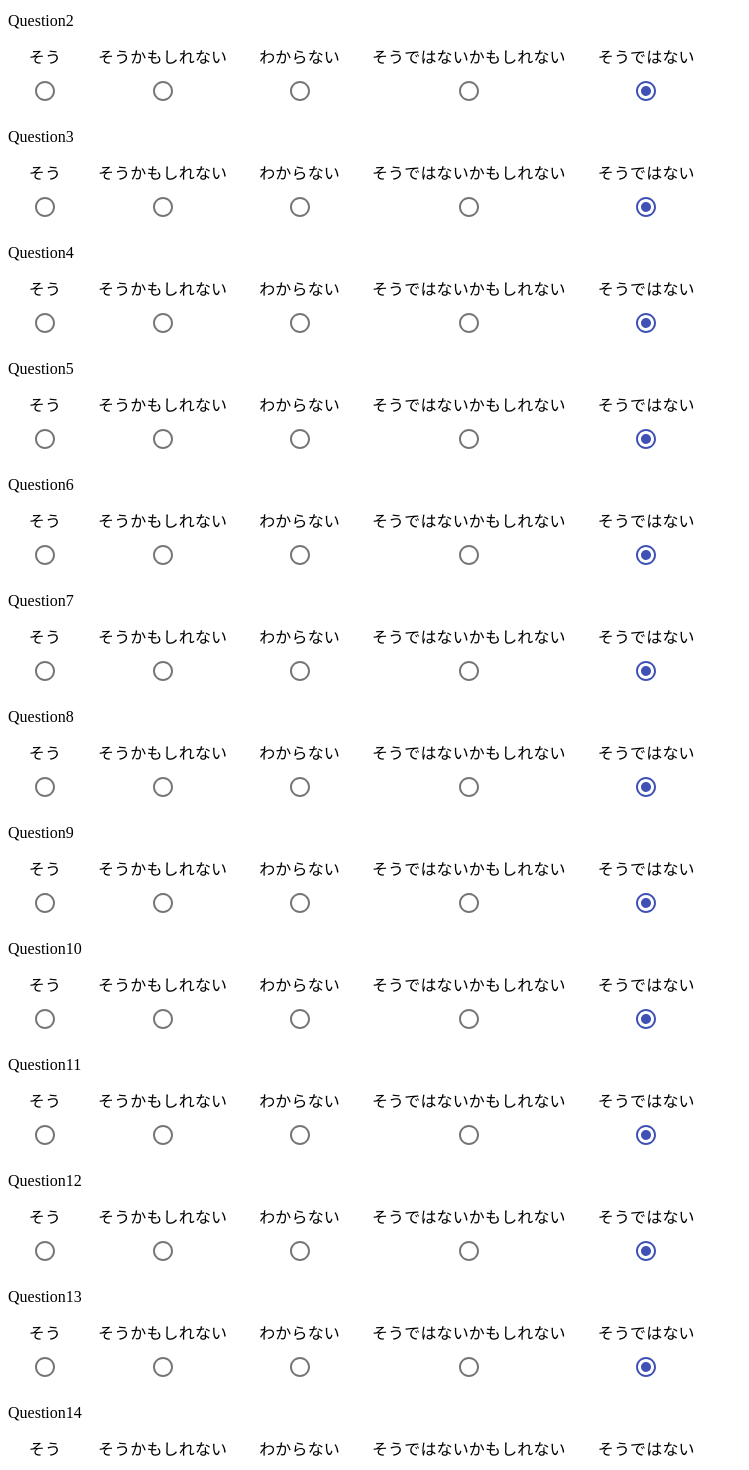
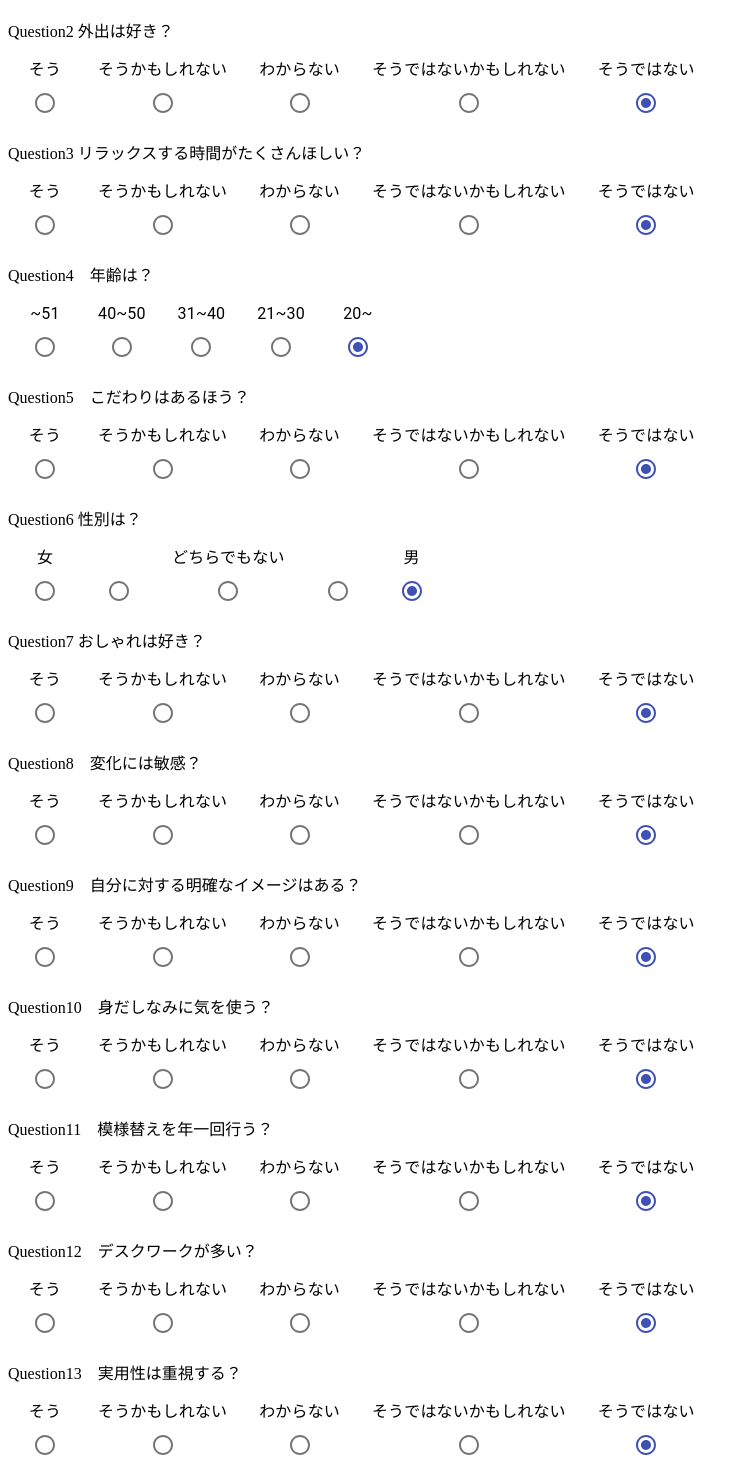
Before and after one commit to p2hacks/teamR05, a React (Create React App) app in the folder p2hacks/: page /Confirm in a window 1280 px wide. Shown: the part 120-1590 px from the top of the page, without its empty margins (0-749 px from the left). Built offline with nearby package versions, Linux system fonts and the light colour scheme.

Commit message:
feature: add question

```diff
--- a/p2hacks/src/components/question.js
+++ b/p2hacks/src/components/question.js
@@ -1,51 +1,53 @@
 import React, { Component } from "react";
-import {editAnswer} from "../actions";
-import { connect} from "react-redux";
+import { editAnswer } from "../actions";
+import { connect } from "react-redux";
 import Button from "@material-ui/core/Button";
 import QuestionStatement from "./questionStatement";
-import {push} from "connected-react-router";
+import { push } from "connected-react-router";
 
 class Question extends Component {
   constructor(props) {
     super(props);
-    this.state={
-      questionID:0,
+    this.state = {
+      questionID: 0,
       isQuestionEnd: false
     }
   }
 
-  handleClick=(num)=>()=>{
-    const {questionID}=this.state;
-    this.props.editAnswer(questionID,num);
-    this.setQuestionID(questionID+1);
+  handleClick = (num) => () => {
+    const { questionID } = this.state;
+    this.props.editAnswer(questionID, num);
+    this.setQuestionID(questionID + 1);
   }
 
-  setQuestionID=(newID)=>{
-    if(newID<0||newID>=17){
-      if(newID>=17) this.setState({isQuestionEnd:true})
+  setQuestionID = (newID) => {
+    if (newID < 0 || newID >= 17) {
+      if (newID >= 17) this.setState({ isQuestionEnd: true })
       return
     }
     this.setState({
-      questionID:newID,
+      questionID: newID,
     })
   }
   render() {
-    const {questionID,isQuestionEnd}=this.state;
+    const { questionID, isQuestionEnd } = this.state;
     return (
       <div>
-        {!isQuestionEnd? (
+        {!isQuestionEnd ? (
           <>
             <QuestionStatement num={questionID} />
-            <Button onClick={this.handleClick(5)}>そう</Button>
+            <Button onClick={this.handleClick(5)}>
+              {questionID === 3 ? "~51" : questionID === 5 ? "女" : "そう"}</Button>
             <Button onClick={this.handleClick(4)}>
-              そうかもしれない
+              {questionID === 3 ? "40~50" : questionID === 5 ? null : "そうかもしれない"}
             </Button>
-            <Button onClick={this.handleClick(3)}>わからない</Button>
+            <Button onClick={this.handleClick(3)}>
+              {questionID === 3 ? "31~40" : questionID === 5 ? "どちらでもない" : "わからない"}</Button>
             <Button onClick={this.handleClick(2)}>
-              そうではないかもしれない
+              {questionID === 3 ? "21~30" : questionID === 5 ? null : "そうではないかもしれない"}
             </Button>
             <Button onClick={this.handleClick(1)}>
-              そうではない
+              {questionID === 3 ? "20~" : questionID === 5 ? "男" : "そうではない"}
             </Button>
           </>
         ) : (
@@ -56,11 +58,11 @@ class Question extends Component {
   }
 }
 
-function mapDispatchToProps(dispatch){
+function mapDispatchToProps(dispatch) {
   return {
     editAnswer: (ID, ans) => dispatch(editAnswer(ID, ans)),
     movePage: () => dispatch(push("/Confirm"))
   }
 }
 
-export default connect(null,mapDispatchToProps)(Question);
+export default connect(null, mapDispatchToProps)(Question);
--- a/p2hacks/src/components/questionStatement.js
+++ b/p2hacks/src/components/questionStatement.js
@@ -2,23 +2,23 @@ import React from "react";
 
 const QuestionStatement = props => {
   const question = [
-    "Question1",
-    "Question2",
-    "Question3",
-    "Question4",
-    "Question5",
-    "Question6",
-    "Question7",
-    "Question8",
-    "Question9",
-    "Question10",
-    "Question11",
-    "Question12",
-    "Question13",
-    "Question14",
-    "Question15",
-    "Question16",
-    "Question17"
+    "Question1  細かいところは気になる?",
+    "Question2  外出は好き？",
+    "Question3  リラックスする時間がたくさんほしい？",
+    "Question4　年齢は？",
+    "Question5　こだわりはあるほう？",
+    "Question6  性別は？",
+    "Question7  おしゃれは好き？",
+    "Question8　変化には敏感？",
+    "Question9　自分に対する明確なイメージはある？",
+    "Question10　身だしなみに気を使う？",
+    "Question11　模様替えを年一回行う？",
+    "Question12　デスクワークが多い？",
+    "Question13　実用性は重視する？",
+    "Question14　珍しいものは好き？",
+    "Question15　新しいものは好き？",
+    "Question16　忙しい時期は多い？",
+    "Question17　音楽はよく聞く？"
   ];
   return <p>{question[props.num]}</p>;
 };
--- a/p2hacks/src/components/radioButtons.js
+++ b/p2hacks/src/components/radioButtons.js
@@ -31,31 +31,31 @@ export default function RadioButtons(props) {
         <FormControlLabel
           value="5"
           control={<Radio color="primary" />}
-          label="そう"
+          label={num === 3 ? "~51" : num === 5 ? "女" : "そう"}
           labelPlacement="top"
         />
         <FormControlLabel
           value="4"
           control={<Radio color="primary" />}
-          label="そうかもしれない"
+          label={num === 3 ? "40~50" : num === 5 ? null : "そうかもしれない"}
           labelPlacement="top"
         />
         <FormControlLabel
           value="3"
           control={<Radio color="primary" />}
-          label="わからない"
+          label={num === 3 ? "31~40" : num === 5 ? "どちらでもない" : "わからない"}
           labelPlacement="top"
         />
         <FormControlLabel
           value="2"
           control={<Radio color="primary" />}
-          label="そうではないかもしれない"
+          label={num === 3 ? "21~30" : num === 5 ? null : "そうではないかもしれない"}
           labelPlacement="top"
         />
         <FormControlLabel
           value="1"
           control={<Radio color="primary" />}
-          label="そうではない"
+          label={num === 3 ? "20~" : num === 5 ? "男" : "そうではない"}
           labelPlacement="top"
         />
       </RadioGroup>
```
